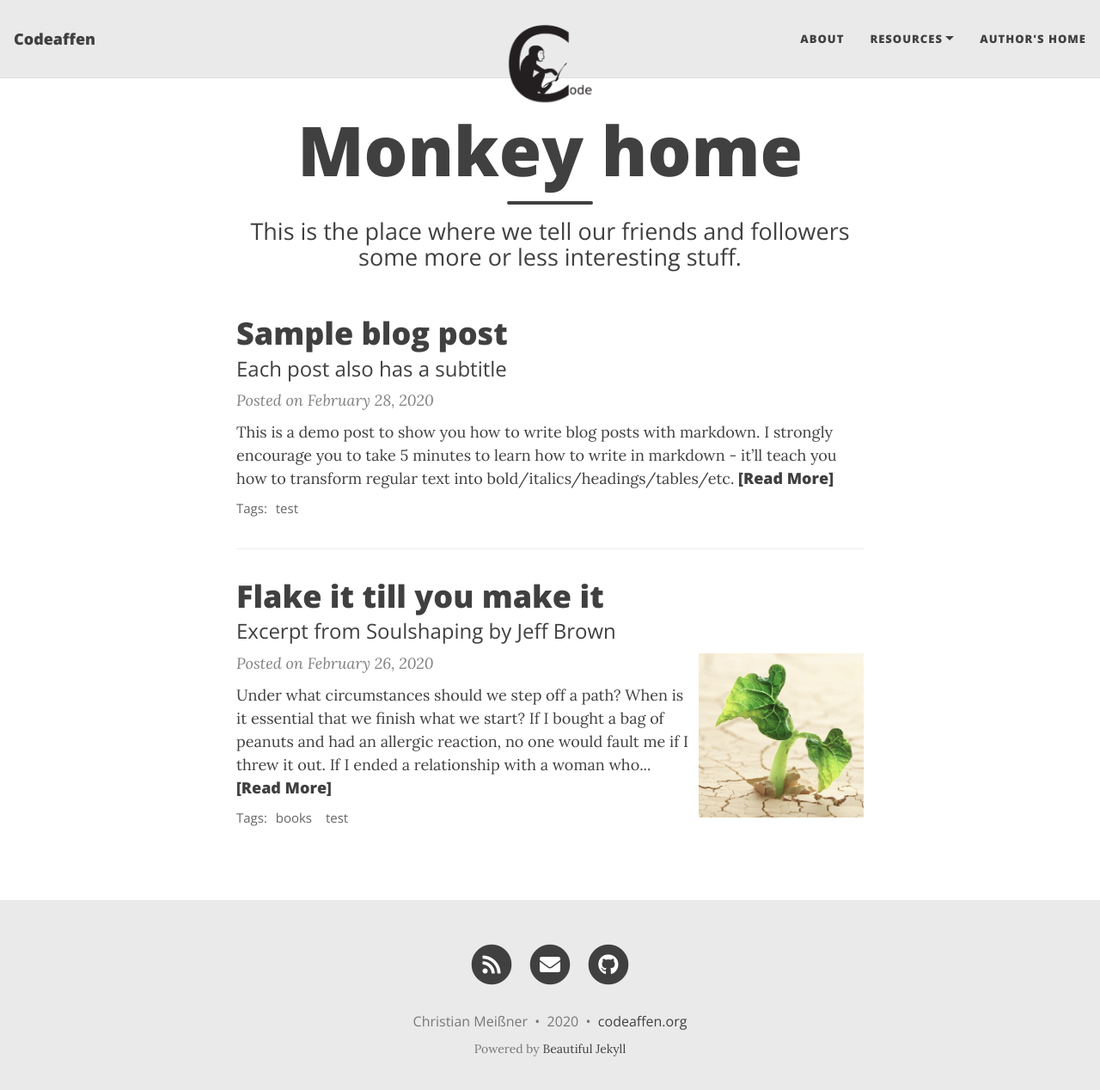
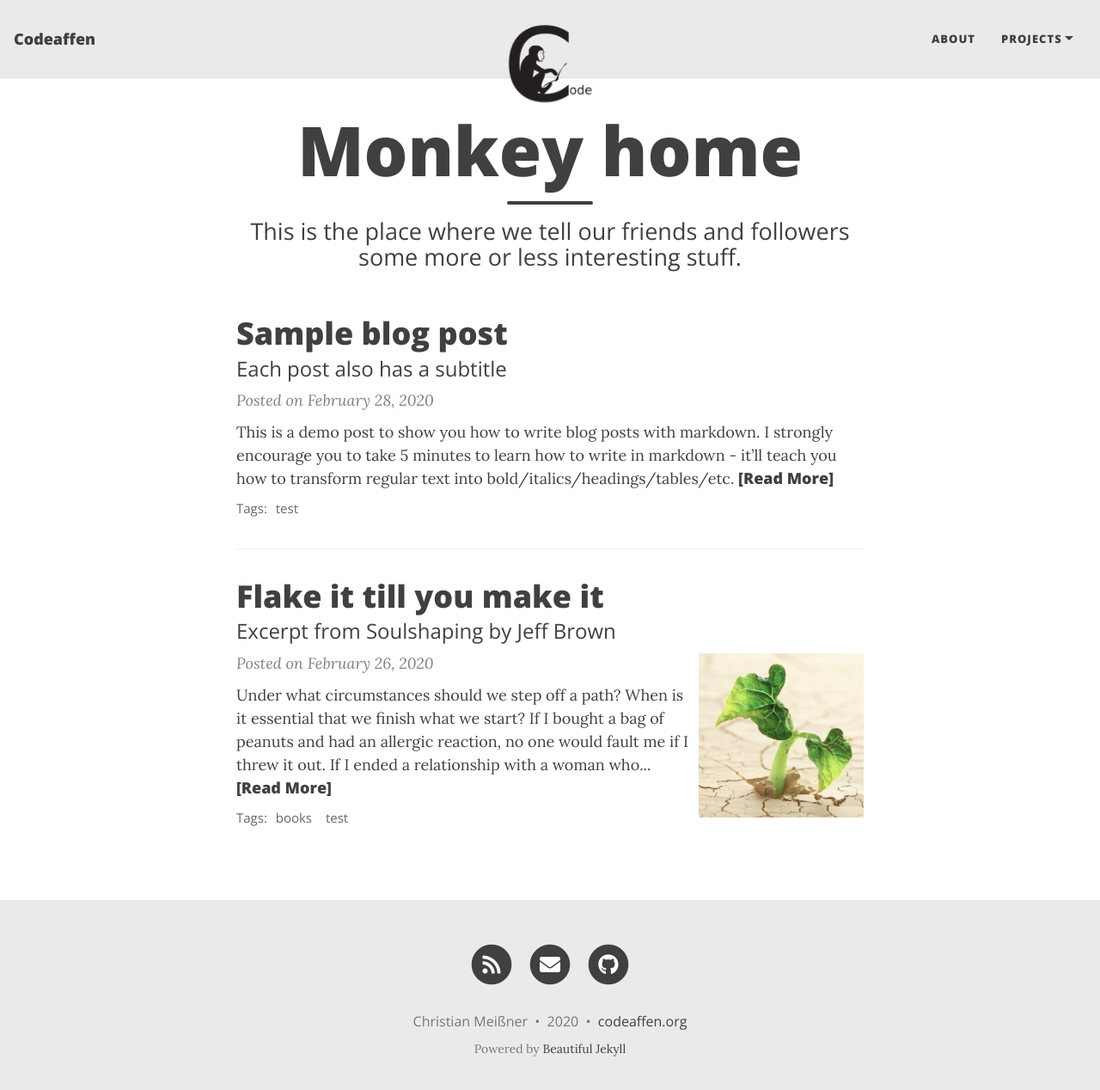
Before and after one commit to codeaffen/codeaffen.org, a Jekyll site: the page built from index.html, in a window 1280 px wide and 1281 px high. Shown: the top 1268 px of the window at 86% size. Built offline with Jekyll 4.4.1, drawn with Linux system fonts in a browser that asks for light colours; nearby versions of some CDN libraries; the list of posts is cut into pages by our own code.

Commit message:
fix navbar

```diff
--- a/_config.yml
+++ b/_config.yml
@@ -15,10 +15,9 @@
 
 navbar-links:
   About: "about"
-  Resources:
-    - Beautiful Jekyll: "https://beautifuljekyll.com"
-    - Learn markdown: "https://www.markdowntutorial.com/"
-  Author's home: "https://deanattali.com"
+  Projects:
+    - phpypam: "https://pypi.org/project/phpypam"
+    - phpipam-ansible-modules: "https://galaxy.ansible.com/codeaffen/phpipam"
 
 # --- Logo --- #
 
```
